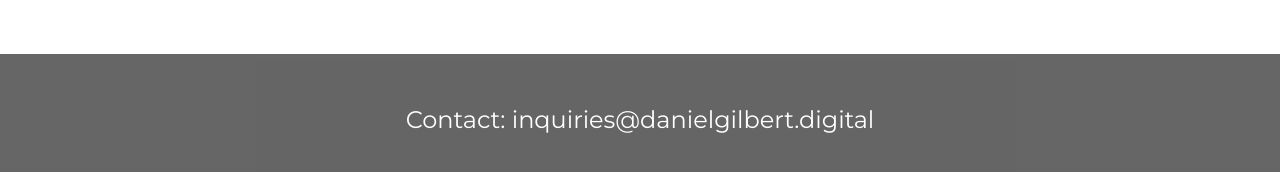
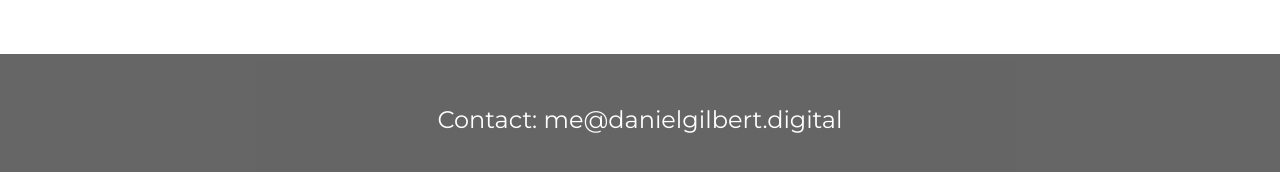
Before and after one commit to dmgilbert/dmgilbert.github.io, a Jekyll site: the page built from _posts/2020-08-25-a-shelf-above-my-desk.markdown, in a window 1280 px wide and 1142 px high. Shown: the part 956-1128 px from the top of the window. Built offline with Jekyll 4.4.1, drawn with Linux system fonts in a browser that asks for light colours.

Commit message:
Update post.html

```diff
--- a/_layouts/post.html
+++ b/_layouts/post.html
@@ -57,7 +57,7 @@ body,h1,h2,h3,h4,h5,h6 {font-family: "Lato", sans-serif}
 </div>
 
 <div class="w3-container w3-black w3-center w3-opacity w3-padding-32">
-    <h1 class="w3-margin w3-xlarge">Contact:    inquiries@danielgilbert.digital</h1>
+    <h1 class="w3-margin w3-xlarge">Contact:    me@danielgilbert.digital</h1>
 </div>
 
 
```
